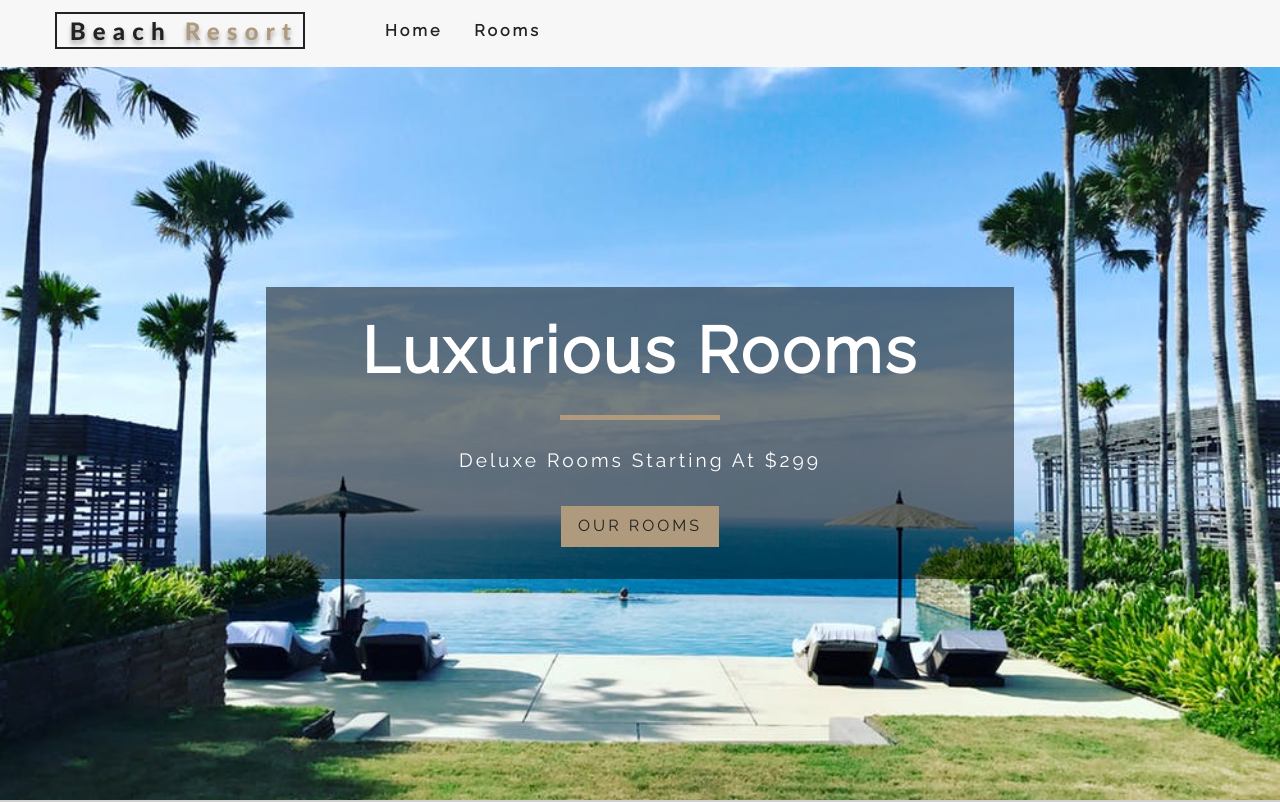
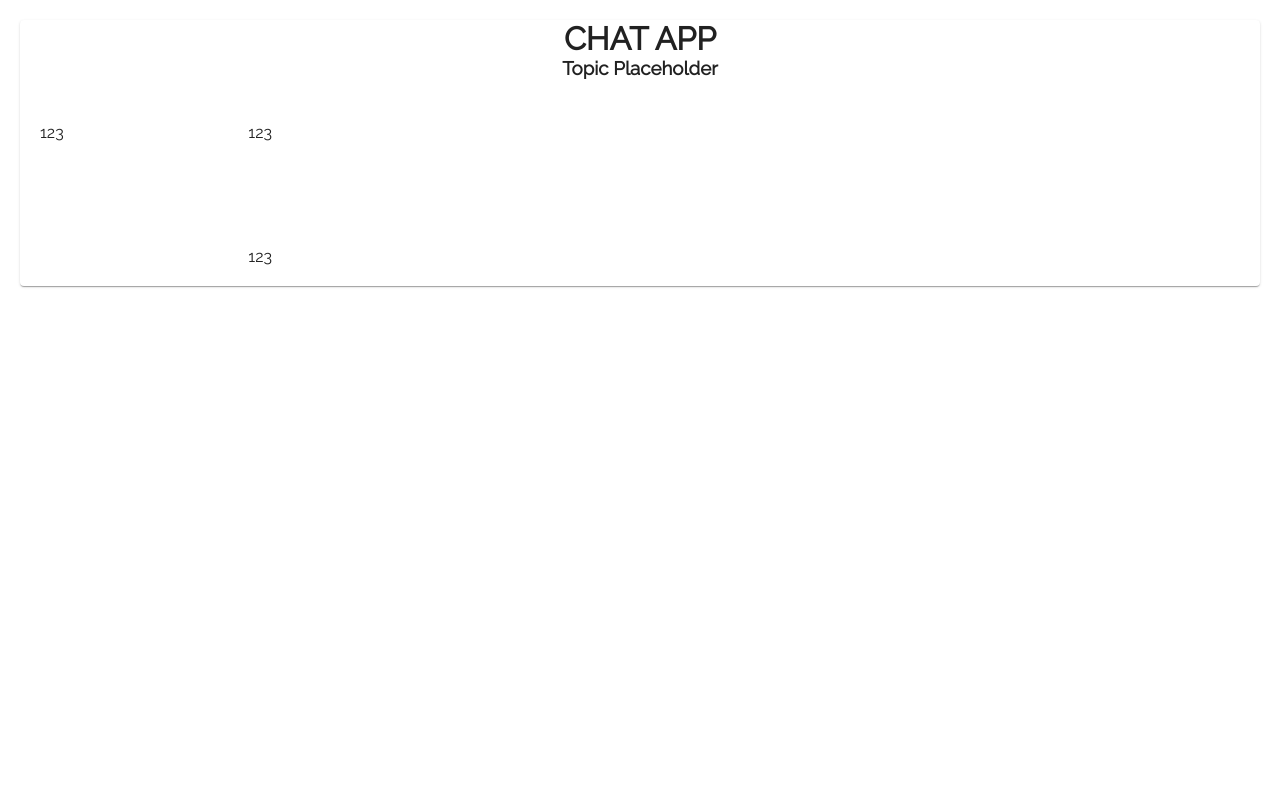
Before and after one commit to RylanZhou/react-projects, a React (Create React App) app: page / in a window 1280 px wide. Shown: the top 802 px of the page. Built offline with nearby package versions, Linux system fonts and the light colour scheme.

Commit message:
Starting Chat APP part I.

```diff
--- a/package.json
+++ b/package.json
@@ -3,6 +3,7 @@
   "version": "0.1.0",
   "private": true,
   "dependencies": {
+    "@material-ui/core": "^4.8.3",
     "@pusher/chatkit-client-react": "^0.1.2",
     "@testing-library/jest-dom": "^4.2.4",
     "@testing-library/react": "^9.4.0",
@@ -38,6 +39,7 @@
   "devDependencies": {
     "babel-eslint": "^10.0.3",
     "eslint-plugin-react": "^7.17.0",
+    "express": "^4.17.1",
     "node-sass": "^4.13.0"
   }
 }
--- a/src/App.js
+++ b/src/App.js
@@ -1,9 +1,10 @@
 import React from 'react'
-import { BrowserRouter as Router } from 'react-router-dom'
+// import { BrowserRouter as Router } from 'react-router-dom'
 
 // import Quiz from './Quiz Page/index'
-import BeachResort from './Beach Resort Page/index'
-import { RoomProvider } from './Beach Resort Page/Context'
+// import BeachResort from './Beach Resort Page/index'
+// import { RoomProvider } from './Beach Resort Page/Context'
+import ChatApp from './Chat Page'
 
 // function App() {
 //   return (
@@ -13,11 +14,7 @@ import { RoomProvider } from './Beach Resort Page/Context'
 
 function App() {
   return (
-    <RoomProvider value="hello">
-      <Router>
-        <BeachResort />
-      </Router>
-    </RoomProvider>
+    <ChatApp />
   )
 }
 
--- /dev/null
+++ b/src/Chat Page/ChannelList.js
@@ -0,0 +1,9 @@
+import React from 'react'
+
+export default function ChannelList() {
+  return (
+    <div className="channel-list">
+      123
+    </div>
+  )
+}
--- /dev/null
+++ b/src/Chat Page/Editor.js
@@ -0,0 +1,9 @@
+import React from 'react'
+
+export default function Editor() {
+  return (
+    <div className="editor">
+      123
+    </div>
+  )
+}
--- /dev/null
+++ b/src/Chat Page/MessageList.js
@@ -0,0 +1,9 @@
+import React from 'react'
+
+export default function MessageList() {
+  return (
+    <div className="message-list">
+      123
+    </div>
+  )
+}
--- /dev/null
+++ b/src/Chat Page/index.js
@@ -0,0 +1,26 @@
+import React from 'react'
+import { Paper } from '@material-ui/core'
+
+import MessageList from './MessageList'
+import Editor from './Editor'
+import ChannelList from './ChannelList'
+
+import './style.scss'
+
+export default function ChatApp() {
+  return (
+    <div className="page-container">
+      <Paper>
+        <header>
+          <h1>CHAT APP</h1>
+          <h3>Topic Placeholder</h3>
+        </header>
+        <div className="app-container">
+          <MessageList />
+          <Editor />
+          <ChannelList />
+        </div>
+      </Paper>
+    </div>
+  )
+}
--- /dev/null
+++ b/src/Chat Page/style.scss
@@ -0,0 +1,38 @@
+@import url("https://fonts.googleapis.com/css?family=Raleway");
+
+* {
+  margin: 0;
+  padding: 0;
+  font-family: 'Raleway', sans-serif !important;
+}
+
+.page-container {
+  padding: 20px;
+
+  header {
+    margin-bottom: 24px;
+    text-align: center;
+  }
+
+  .app-container {
+    display: grid;
+    grid-template-columns: 1fr 5fr;
+    grid-template-rows: 6fr 1fr;
+    grid-template-areas: 'c m'
+                         'c e';
+    grid-gap: 10px;
+    padding: 20px;
+
+    .channel-list {
+      grid-area: c;
+    }
+
+    .message-list {
+      grid-area: m;
+    }
+
+    .editor {
+      grid-area: e;
+    }
+  }
+}
```
Also changed, not shown: src/Chat Page/Message.js (added, +9 -0 lines), 1 other file (tests, documents, lock files or other folders).
